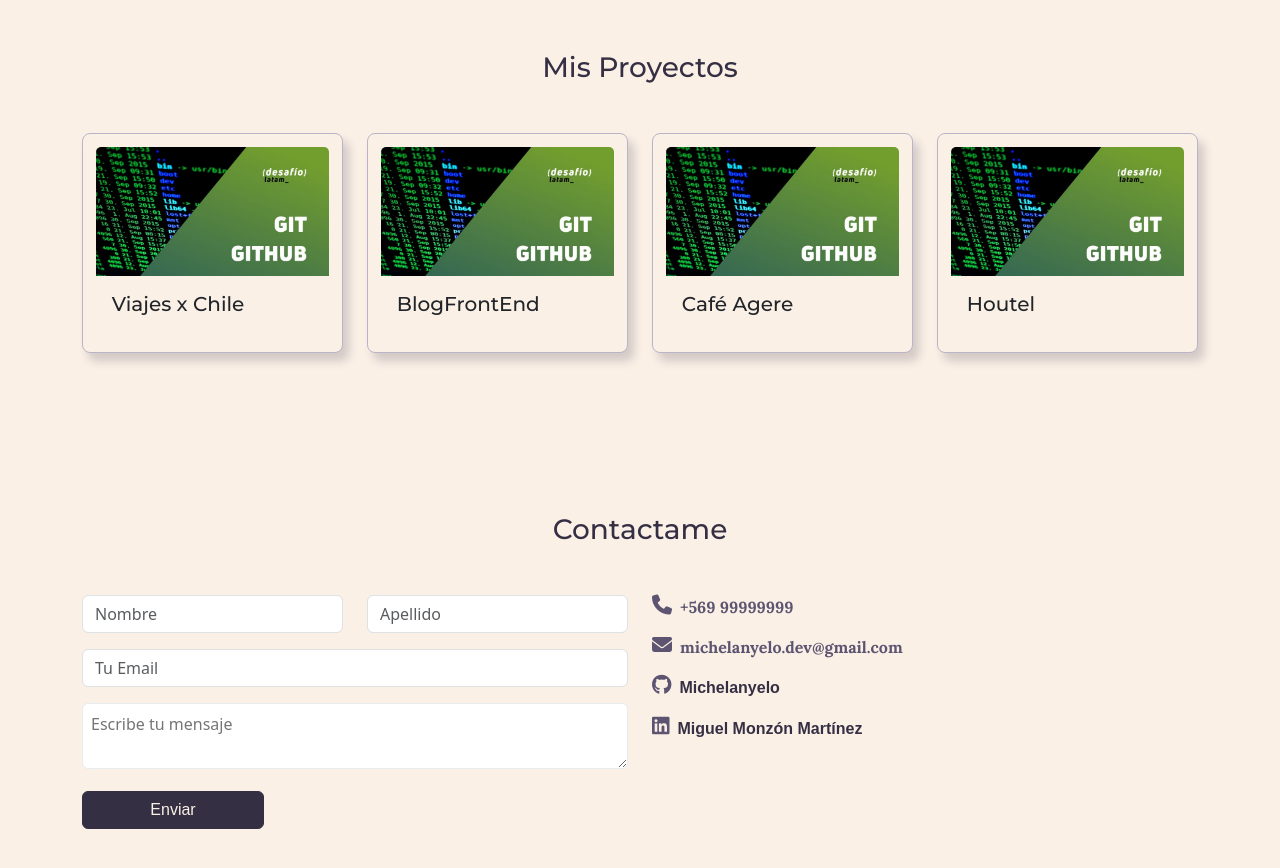
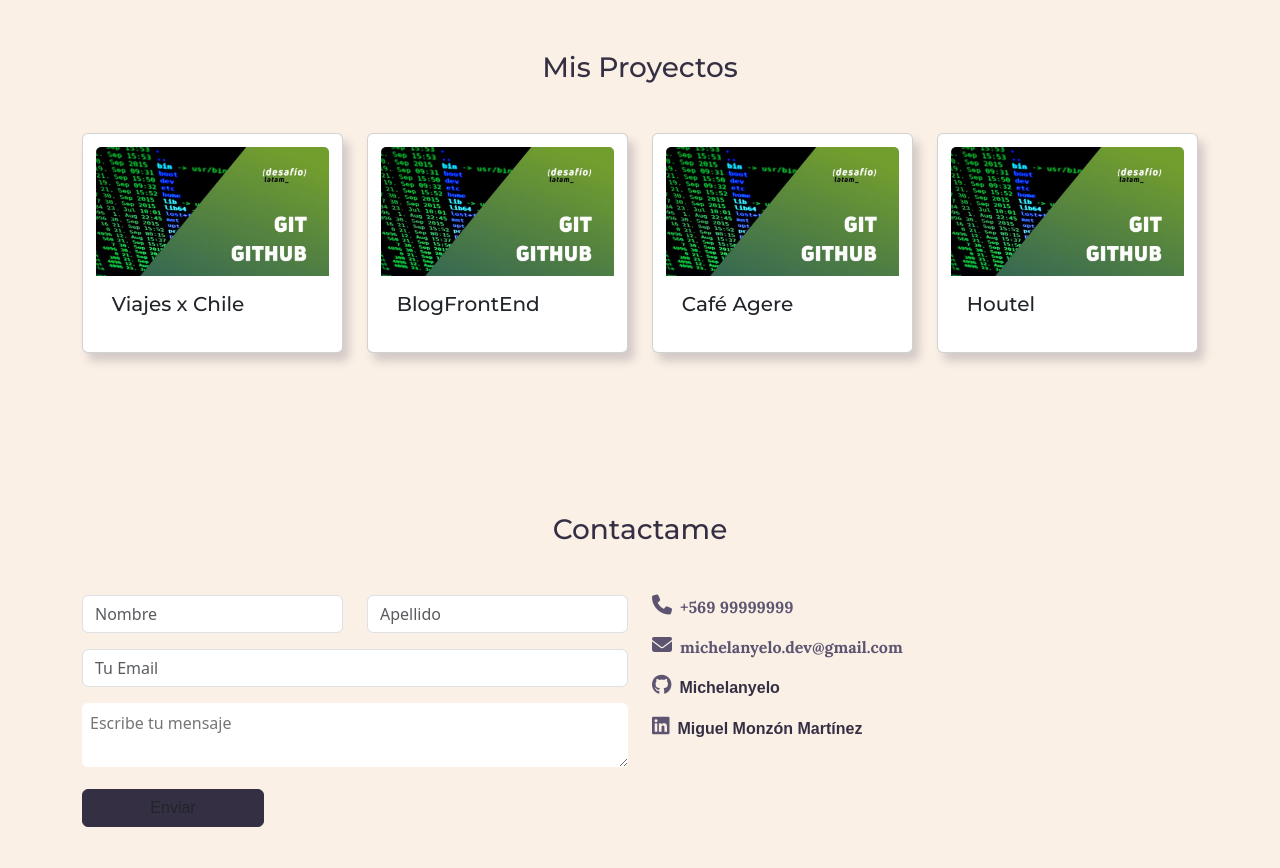
Before and after one commit to michelanyelo/MiPrimerPortafolio-DL, a website: page index.html in a window 1280 px wide. Shown: the part 1040-1908 px from the top of the page. Drawn offline with nearby package versions, Linux system fonts and the light colour scheme.

Commit message:
"Modificando bootstrap variables"

```diff
--- a/assets/sass/abstracts/_variables.scss
+++ b/assets/sass/abstracts/_variables.scss
@@ -1,40 +1,25 @@
-// color
+// Definición de variables personalizadas
+
+// Colores base
 $color-dark: #352F44;
 $color-medium: #5C5470;
 $color-light: #B9B4C7;
 $color-background: #FAF0E6;
-
-// intento de modificar caracteristicas base de bootstrap (funciona)
-// // bootstrap
-// // navbar
-// $navbar-dark-color: $color-background;
-// $navbar-dark-active-color: $color-light;
-// // card
-// $card-border-color: $jet;
-// $card-color: $light-gray;
-// // $card-box-shadow: 0 16px 30px rgba(255, 219, 104, .8);
-
-
-// Colores por función
-// Definición de Colores
-$color-dark: #352F44;
-$color-medium: #5C5470;
-$color-light: #B9B4C7;
-$color-background: #FAF0E6;
+$color-background-light: #fff9f3;
 
 // Colores por función
 $navbar-bg-color: $color-dark;
 $navbar-text-color: $color-background;
 $header-color: $color-dark;
 $paragraph-color: $color-medium;
-$card-border-color: $color-light;
 $button-bg-color: $color-dark;
 $button-text-color: $color-background;
 $body-bg-color: $color-background;
 $anchor-color: $color-dark;
 $anchor-hover-color: darken($color-dark, 10%);
 $fontawesome-color: $color-dark;
-$card-bg-color: $color-background;
+$card-bg-color: $color-background-light;
 $card-shadow-color: #352f4433;
 
-// Paleta https://colorhunt.co/palette/352f445c5470b9b4c7faf0e6
+// Tamaños personalizados
+$card-radius: 0.5rem;
--- a/assets/sass/base/_base.scss
+++ /dev/null
@@ -1,4 +0,0 @@
-body {
-    background-color: $body-bg-color;
-    color: $paragraph-color;
-}
--- /dev/null
+++ b/assets/sass/base/_reset.scss
@@ -0,0 +1,11 @@
+* {
+    margin: 0;
+    padding: 0;
+    border: 0;
+    box-sizing: border-box;
+}
+
+body {
+    background-color: $body-bg-color;
+    color: $paragraph-color;
+}
--- a/assets/sass/base/_typography.scss
+++ b/assets/sass/base/_typography.scss
@@ -21,5 +21,5 @@ p {
 a,
 button {
   font-family: 'Open-Sans', sans-serif !important;
-  color: $paragraph-color;
+  text-decoration: none;
 }
--- a/assets/sass/components/_anchor.scss
+++ b/assets/sass/components/_anchor.scss
@@ -1,6 +1,6 @@
 a {
     color: $anchor-color;
-    text-decoration: none;
+    transition: transform 0.5s;
 
     &:hover {
       color: $anchor-hover-color;
--- a/assets/sass/components/_button.scss
+++ b/assets/sass/components/_button.scss
@@ -1,9 +1,10 @@
-button, .btn {
+button,
+.btn {
   background-color: $button-bg-color;
   border-color: $button-bg-color;
-    color: $button-text-color;
 
   &:hover {
+    color: $color-background;
     background-color: lighten($button-bg-color, 10%);
     border-color: lighten($button-bg-color, 10%);
   }
--- a/assets/sass/components/_card.scss
+++ b/assets/sass/components/_card.scss
@@ -1,13 +1,11 @@
 .card {
     padding: 0.8rem;
-    border-radius: 0.5rem;
-    border: 1px solid $card-border-color;
-    background-color: $card-bg-color;
     box-shadow: 6px 8px 10px $card-shadow-color;
     transition: transform 0.5s;
 
     &:hover{
         cursor: pointer;
         transform: scale(1.1);
+        color: $header-color;
     }
 }
--- a/assets/sass/components/_navbar.scss
+++ b/assets/sass/components/_navbar.scss
@@ -1,12 +1,3 @@
 nav {
     background-color: $navbar-bg-color;
-    color: $navbar-text-color;
-
-    a {
-        color: $navbar-text-color;
-
-        &:hover {
-            color: lighten($navbar-text-color, 10%);
-        }
-    }
 }
--- a/assets/sass/main.scss
+++ b/assets/sass/main.scss
@@ -5,7 +5,7 @@
 @import 'vendors/bootstrap';
 
 // base/
-@import 'base/base';
+@import 'base/reset';
 @import 'base/typography';
 
 // layout/
--- a/index.html
+++ b/index.html
@@ -61,7 +61,7 @@
                             <i class="bi bi-linkedin"></i> LinkedIn</a> o por correo electrónico
                         <a href="mailto:michelanyelo@gmail.com">michelanyelo@gmail.com</a>
                     </p>
-                    <a class="btn btn-primary col-12 col-md-4">Contactame</a>
+                    <button type="submit" class="btn btn-custom col-12 col-md-4">Enviar</button>
                 </div>
             </div>
         </section>
@@ -195,7 +195,7 @@
                             <textarea id="message" class="w-100 p-2 border-light-subtle rounded"
                                 placeholder="Escribe tu mensaje"></textarea>
                         </div>
-                        <button type="submit" class="btn btn-primary col-12 col-md-4">Enviar</button>
+                        <button type="submit" class="btn btn-custom col-12 col-md-4">Enviar</button>
                     </form>
                 </div>
 
```
Also changed, not shown: assets/css/main.css, 1 other file. Lines whose indentation alone changed are shown as unchanged.
